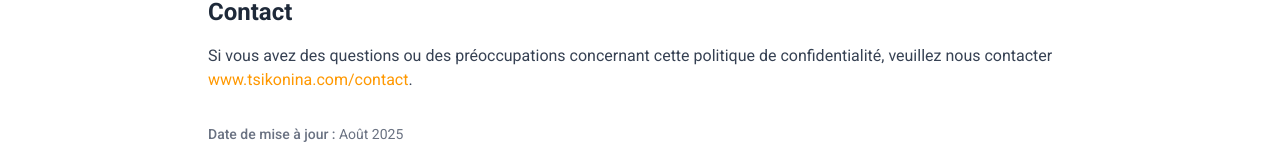
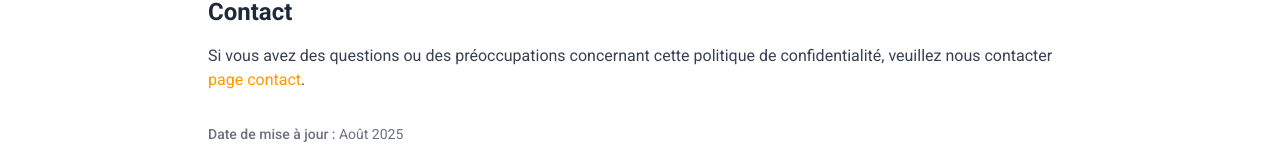
Before and after one commit to RDH36/tsikonina-landing-page, a Next.js app: page /privacy in a window 1280 px wide. Shown: the part 1548-1708 px from the top of the page. Built offline with nearby package versions, Linux system fonts and the light colour scheme.

Commit message:
feat: production

```diff
--- a/app/privacy/page.tsx
+++ b/app/privacy/page.tsx
@@ -156,7 +156,7 @@ export default function PrivacyPage() {
             href="www.tsikonina.com/contact"
             className="text-primary hover:underline"
           >
-            www.tsikonina.com/contact
+            page contact
           </Link>
           .
         </p>
```
